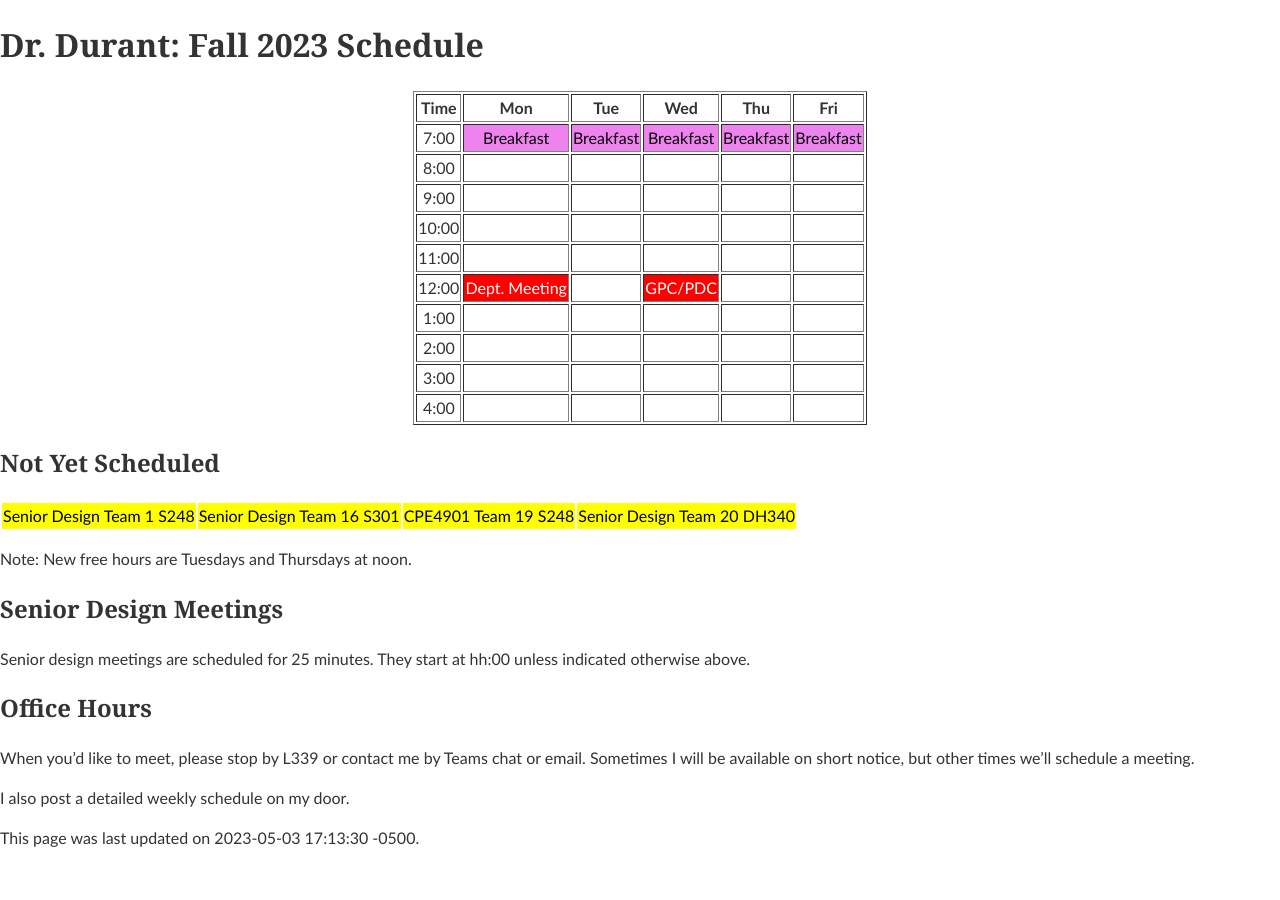
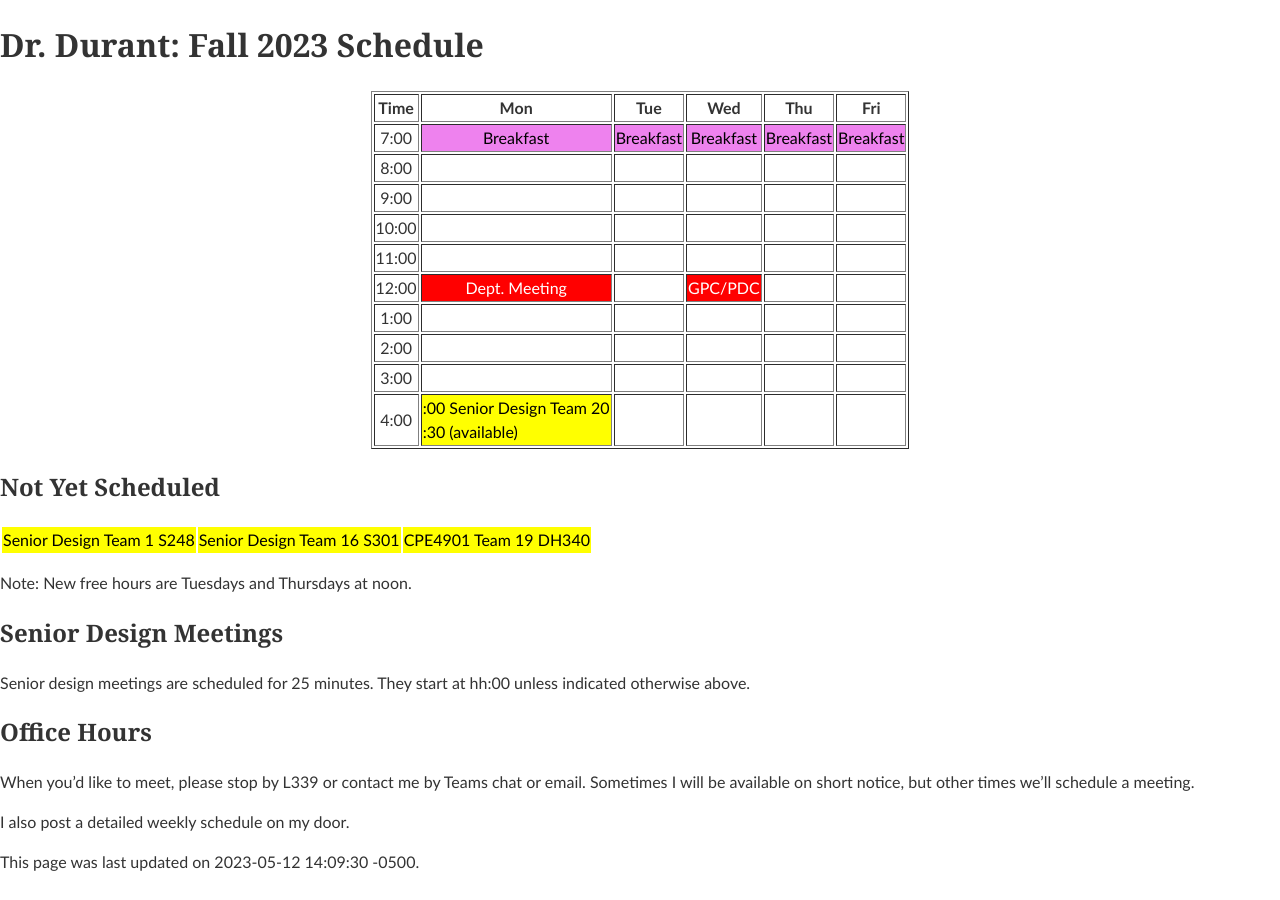
Before and after one commit to edurant/edurant.github.io, a Jekyll site: the page built from sched/f23.md, in a window 1280 px wide. Built offline with Jekyll 4.4.1, drawn with Linux system fonts in a browser that asks for light colours.

Commit message:
scheduled team 20

```diff
--- a/sched/f23.md
+++ b/sched/f23.md
@@ -1,6 +1,6 @@
 ---
 title: "Dr. Durant: Fall 2023 Schedule"
-date: 2023-05-03 17:13:30 -0500
+date: 2023-05-12 14:09:30 -0500
 ---
 
 <style type="text/css">
@@ -12,17 +12,17 @@ td.lunch   { background-color: violet;  color: black; }
 
 <div align="center">
 <table border>
-<tr><th>Time</th>       <th>Mon</th>                        <th>Tue</th>                        <th>Wed</th>                        <th>Thu</th>                        <th>Fri</th>                        </tr>
-<tr><td>7:00</td>       <td class="lunch">Breakfast</td>    <td class="lunch">Breakfast</td>    <td class="lunch">Breakfast</td>    <td class="lunch">Breakfast</td>    <td class="lunch">Breakfast</td>    </tr>
-<tr><td>8:00</td>       <td>&nbsp;</td>                     <td>&nbsp;</td>                     <td>&nbsp;</td>                     <td>&nbsp;</td>                     <td>&nbsp;</td>                     </tr>
-<tr><td>9:00</td>       <td>&nbsp;</td>                     <td>&nbsp;</td>                     <td>&nbsp;</td>                     <td>&nbsp;</td>                     <td>&nbsp;</td>                     </tr>
-<tr><td>10:00</td>      <td>&nbsp;</td>                     <td>&nbsp;</td>                     <td>&nbsp;</td>                     <td>&nbsp;</td>                     <td>&nbsp;</td>                     </tr>
-<tr><td>11:00</td>      <td>&nbsp;</td>                     <td>&nbsp;</td>                     <td>&nbsp;</td>                     <td>&nbsp;</td>                     <td>&nbsp;</td>                     </tr>
-<tr><td>12:00</td>      <td class="am">Dept. Meeting</td>   <td>&nbsp;</td>                     <td class="am">GPC/PDC</td>         <td>&nbsp;</td>                     <td>&nbsp;</td>                     </tr>
-<tr><td>1:00</td>       <td>&nbsp;</td>                     <td>&nbsp;</td>                     <td>&nbsp;</td>                     <td>&nbsp;</td>                     <td>&nbsp;</td>                     </tr>
-<tr><td>2:00</td>       <td>&nbsp;</td>                     <td>&nbsp;</td>                     <td>&nbsp;</td>                     <td>&nbsp;</td>                     <td>&nbsp;</td>                     </tr>
-<tr><td>3:00</td>       <td>&nbsp;</td>                     <td>&nbsp;</td>                     <td>&nbsp;</td>                     <td>&nbsp;</td>                     <td>&nbsp;</td>                     </tr>
-<tr><td>4:00</td>       <td>&nbsp;</td>                     <td>&nbsp;</td>                     <td>&nbsp;</td>                     <td>&nbsp;</td>                     <td>&nbsp;</td>                     </tr>
+<tr><th>Time</th>       <th>Mon</th>                                                            <th>Tue</th>                        <th>Wed</th>                        <th>Thu</th>                        <th>Fri</th>                        </tr>
+<tr><td>7:00</td>       <td class="lunch">Breakfast</td>                                        <td class="lunch">Breakfast</td>    <td class="lunch">Breakfast</td>    <td class="lunch">Breakfast</td>    <td class="lunch">Breakfast</td>    </tr>
+<tr><td>8:00</td>       <td>&nbsp;</td>                                                         <td>&nbsp;</td>                     <td>&nbsp;</td>                     <td>&nbsp;</td>                     <td>&nbsp;</td>                     </tr>
+<tr><td>9:00</td>       <td>&nbsp;</td>                                                         <td>&nbsp;</td>                     <td>&nbsp;</td>                     <td>&nbsp;</td>                     <td>&nbsp;</td>                     </tr>
+<tr><td>10:00</td>      <td>&nbsp;</td>                                                         <td>&nbsp;</td>                     <td>&nbsp;</td>                     <td>&nbsp;</td>                     <td>&nbsp;</td>                     </tr>
+<tr><td>11:00</td>      <td>&nbsp;</td>                                                         <td>&nbsp;</td>                     <td>&nbsp;</td>                     <td>&nbsp;</td>                     <td>&nbsp;</td>                     </tr>
+<tr><td>12:00</td>      <td class="am">Dept. Meeting</td>                                       <td>&nbsp;</td>                     <td class="am">GPC/PDC</td>         <td>&nbsp;</td>                     <td>&nbsp;</td>                     </tr>
+<tr><td>1:00</td>       <td>&nbsp;</td>                                                         <td>&nbsp;</td>                     <td>&nbsp;</td>                     <td>&nbsp;</td>                     <td>&nbsp;</td>                     </tr>
+<tr><td>2:00</td>       <td>&nbsp;</td>                                                         <td>&nbsp;</td>                     <td>&nbsp;</td>                     <td>&nbsp;</td>                     <td>&nbsp;</td>                     </tr>
+<tr><td>3:00</td>       <td>&nbsp;</td>                                                         <td>&nbsp;</td>                     <td>&nbsp;</td>                     <td>&nbsp;</td>                     <td>&nbsp;</td>                     </tr>
+<tr><td>4:00</td>       <td class="cpe4901">:00 Senior Design Team 20<br/>:30 (available)</td>  <td>&nbsp;</td>                     <td>&nbsp;</td>                     <td>&nbsp;</td>                     <td>&nbsp;</td>                     </tr>
 </table>
 </div>
 
@@ -30,8 +30,7 @@ td.lunch   { background-color: violet;  color: black; }
 <table><tr>
 <td class="cpe4901">Senior Design Team 1 S248</td>
 <td class="cpe4901">Senior Design Team 16 S301</td>
-<td class="cpe4901">CPE4901 Team 19 S248</td>
-<td class="cpe4901">Senior Design Team 20 DH340</td>
+<td class="cpe4901">CPE4901 Team 19 DH340</td>
 </tr></table>
 
 Note: New free hours are Tuesdays and Thursdays at noon.
```
